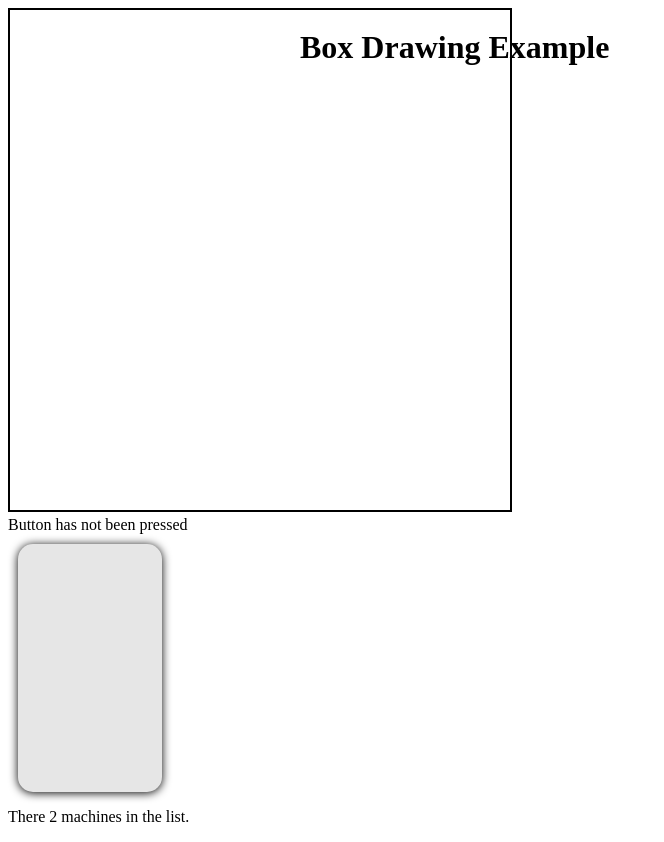
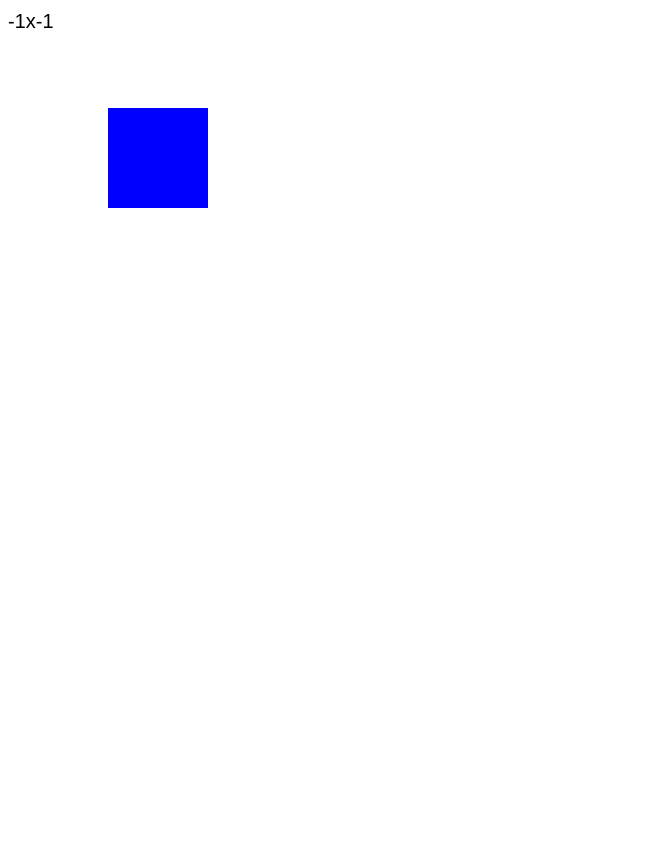
Before and after one commit to bazkitchin/FactoryWorker, a React (Create React App) app: page / in a window 1280 px wide. Shown: the whole page, without its empty margins (0-664 px from the left). After the commit the page ends 800 px from the top, so only its background shows below. Built offline with nearby package versions, Linux system fonts and the light colour scheme.

Commit message:
Update 4 files

```diff
--- a/src/App.tsx
+++ b/src/App.tsx
@@ -7,29 +7,23 @@ import StatusComponent from "./components/status";
 import FullScreenComponent from "./components/fullscreen";
 import FaultCard from "./components/faultCard";
 import MachineDeck from "./components/machineInfo";
+import CanvasHelper from "./components/canvasHelper";
 
 export default function App() {
-  const CONTAINER: React.CSSProperties = {
-    position: "absolute",
-    left: 300,
-  };
-  const CANVAS: React.CSSProperties = {
-    height: 500,
-    width: 500,
-    border: "2px solid rgba(0, 0, 0, 1)",
-  };
+  // const height: number = window.innerHeight - 32;
+  // const width: number = window.innerWidth - 20;
+
+  // const CANVAS: React.CSSProperties = {
+  //   height: height,
+  //   width: width,
+  //   border: "2px solid rgba(0, 0, 0, 1)",
+  // };
+
   return (
     <Provider store={store}>
       <div>
-        <h1 style={CONTAINER}>Box Drawing Example</h1>
-        <canvas style={CANVAS}>
-          <Box width={200} height={200} color="black" />
-          <Box width={150} height={150} color="red" />
-        </canvas>
-        <StatusComponent />
+        <CanvasHelper />
       </div>
-      <FaultCard />
-      <MachineDeck />
     </Provider>
   );
 }
--- /dev/null
+++ b/src/components/canvasHelper.tsx
@@ -0,0 +1,134 @@
+import React, { CSSProperties } from "react";
+import { useEffect, useRef, useState } from "react";
+import "./styles/canvasStyle.css";
+
+const CanvasHelper: React.FC = () => {
+  const canvasRef = useRef<HTMLCanvasElement | null>(null);
+  const windowRef = useRef<HTMLCanvasElement | null>(null);
+  const [paragraphContent, setParagraphContent] =
+    useState<string>("Initial content");
+
+  const contextRef = useRef(null);
+  const scale = 2;
+  let mouseUp = false;
+  let mouseX = -1;
+  let mouseY = -1;
+  let mouseOffsetX = -1;
+  let mouseOffsetY = -1;
+
+  useEffect(() => {
+    const debounce = (func: () => void, delay: number) => {
+      let timeoutId: NodeJS.Timeout;
+      return () => {
+        clearTimeout(timeoutId);
+        timeoutId = setTimeout(func, delay);
+      };
+    };
+
+    const handleResize = () => {
+      console.log("Window has been resized");
+      const canvas = canvasRef.current;
+      const window = windowRef.current;
+      let windowWidth: number = 0;
+      let windowHeight: number = 0;
+
+      if (canvas && window) {
+        const windowContext = window.getContext("2d");
+        if (windowContext) {
+          const canvasOffSet = window.getBoundingClientRect();
+          windowWidth = canvasOffSet.right - canvasOffSet.left;
+          windowHeight = canvasOffSet.bottom - canvasOffSet.top;
+        }
+        const context = canvas.getContext("2d");
+
+        canvas.width = windowWidth * scale;
+        canvas.height = windowHeight * scale;
+        canvas.style.width = windowWidth + "px";
+        canvas.style.height = windowHeight + "px";
+        if (context) {
+          context.scale(scale, scale);
+          redrawAll();
+          const canvasOffSet = canvas.getBoundingClientRect();
+          mouseOffsetX = canvasOffSet.left;
+          mouseOffsetY = canvasOffSet.top;
+          //   const sizeString: string =
+          //     "Canvas = T:" +
+          //     canvasOffSet.top +
+          //     ", B:" +
+          //     canvasOffSet.bottom +
+          //     ", L:" +
+          //     canvasOffSet.right +
+          //     ", R:" +
+          //     canvasOffSet.left;
+          //   setParagraphContent(sizeString);
+
+          //   context.fillText(sizeString, 0, 20);
+          //   context.fillText(canvas.width + "x" + canvas.height, 0, 20);
+          //   context.fillRect(100, 100, 100, 100);
+        }
+      }
+    };
+    // Run initially
+    handleResize();
+
+    // Create a debounced version of handleResize
+    const debouncedResize = debounce(handleResize, 300); // Adjust the delay as needed
+
+    // Add a resize event listener with the debounced handler
+    window.addEventListener("resize", debouncedResize);
+
+    // Clean up the event listener when the component unmounts
+    return () => {
+      window.removeEventListener("resize", debouncedResize);
+    };
+  }, []);
+
+  const redrawAll = () => {
+    const canvas = canvasRef.current;
+    if (canvas) {
+      const context = canvas.getContext("2d");
+      if (context) {
+        context.clearRect(0, 0, canvas.width, canvas.height); // Clear the entire canvas
+        //
+        context.font = "20px Arial";
+        context.fillText(mouseX + "x" + mouseY, 0, 20);
+        if (mouseUp === true) {
+          context.fillStyle = "red";
+          mouseUp = false;
+        } else {
+          context.fillStyle = "blue";
+        }
+        context.fillRect(100, 100, 100, 100);
+      }
+    }
+  };
+
+  const handleMouseUp = (event: React.MouseEvent<HTMLCanvasElement>) => {
+    // const canvas = canvasRef.current;
+    // if (canvas) {
+    //   const context = canvas.getContext("2d");
+    //   if (context) {
+    //     context.fillStyle = "red";
+    //     redrawAll();
+    //   }
+    // }
+    mouseUp = true;
+    mouseX = event.clientX - mouseOffsetX;
+    mouseY = event.clientY - mouseOffsetY;
+    redrawAll();
+  };
+
+  return (
+    <div style={{ position: "relative" }}>
+      <canvas className="canvas-container-rect" ref={windowRef}></canvas>
+      <canvas
+        className="canvas-absolute-position"
+        ref={canvasRef}
+        onMouseUp={handleMouseUp}
+      ></canvas>
+      {/* <h1>{paragraphContent}</h1> */}
+    </div>
+  );
+};
+
+export default CanvasHelper;
--- a/src/components/machineInfo.tsx
+++ b/src/components/machineInfo.tsx
@@ -1,5 +1,5 @@
 import React, { useState, useEffect } from "react";
-import jsonData from "../machines.json";
+// import jsonData from "../machines.json";
 
 type MachineProp = {
   name: string;
@@ -34,11 +34,9 @@ const type4: machineType = { name: "Chemical", colour: "yellow" };
 // };
 
 const MachineDeck: React.FC = () => {
-  const machines = JSON.parse(JSON.stringify(jsonData.machines));
+  // const machines = JSON.parse(JSON.stringify(jsonData.machines));
   return (
-    <div>
-      <p>There {machines.length} machines in the list.</p>
-    </div>
+    <div>{/* <p>There {machines.length} machines in the list.</p> */}</div>
   );
 };
 
--- /dev/null
+++ b/src/components/styles/canvasStyle.css
@@ -0,0 +1,15 @@
+.canvas-container-rect {
+  height: 100%;
+  width: 100%;
+  aspect-ratio: auto;
+  border: 0px solid #ff0000;
+}
+
+.canvas-absolute-position {
+  height: 100px;
+  width: 100px;
+  border: 0px solid #000;
+  position: absolute;
+  top: 0px;
+  left: 0px;
+}
```
